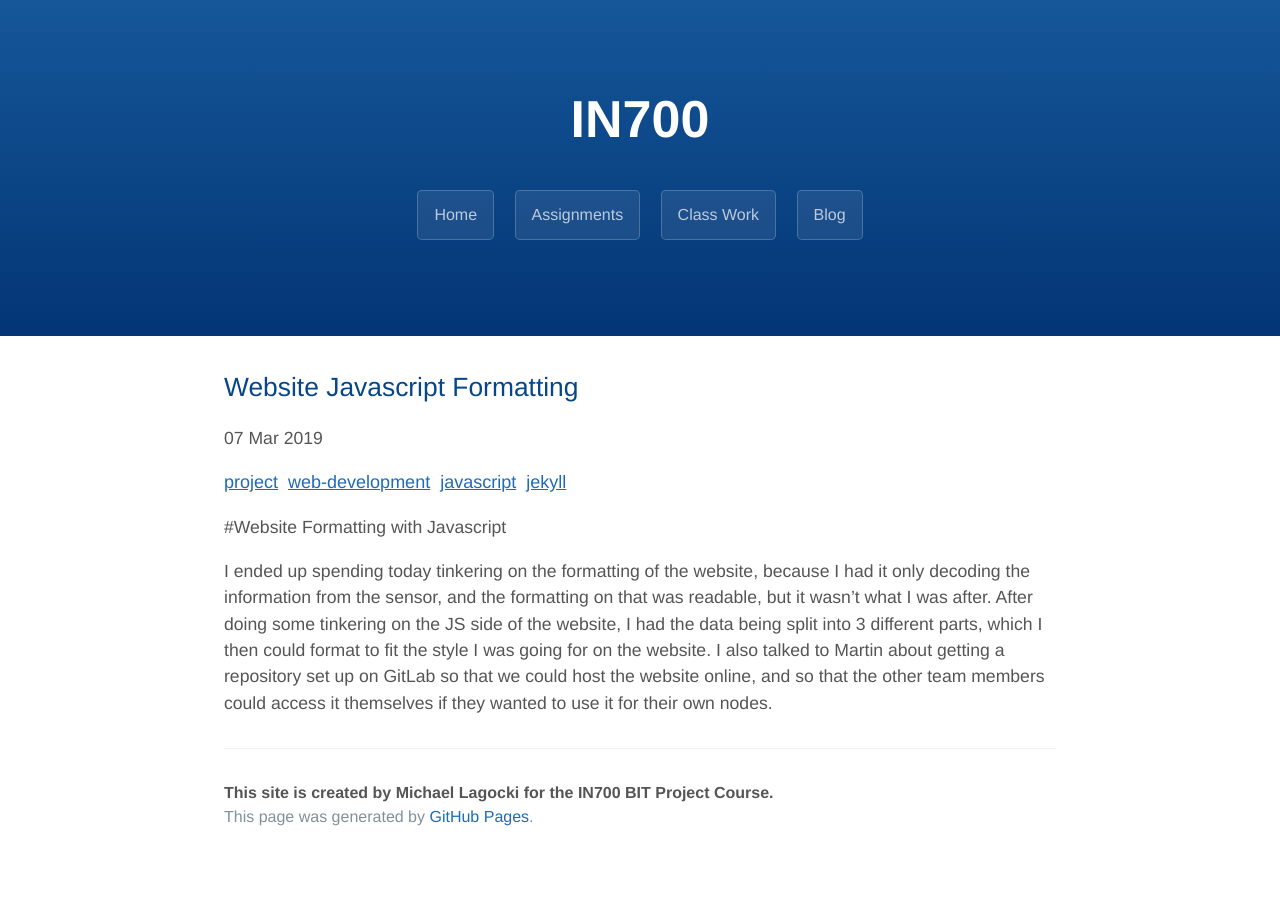
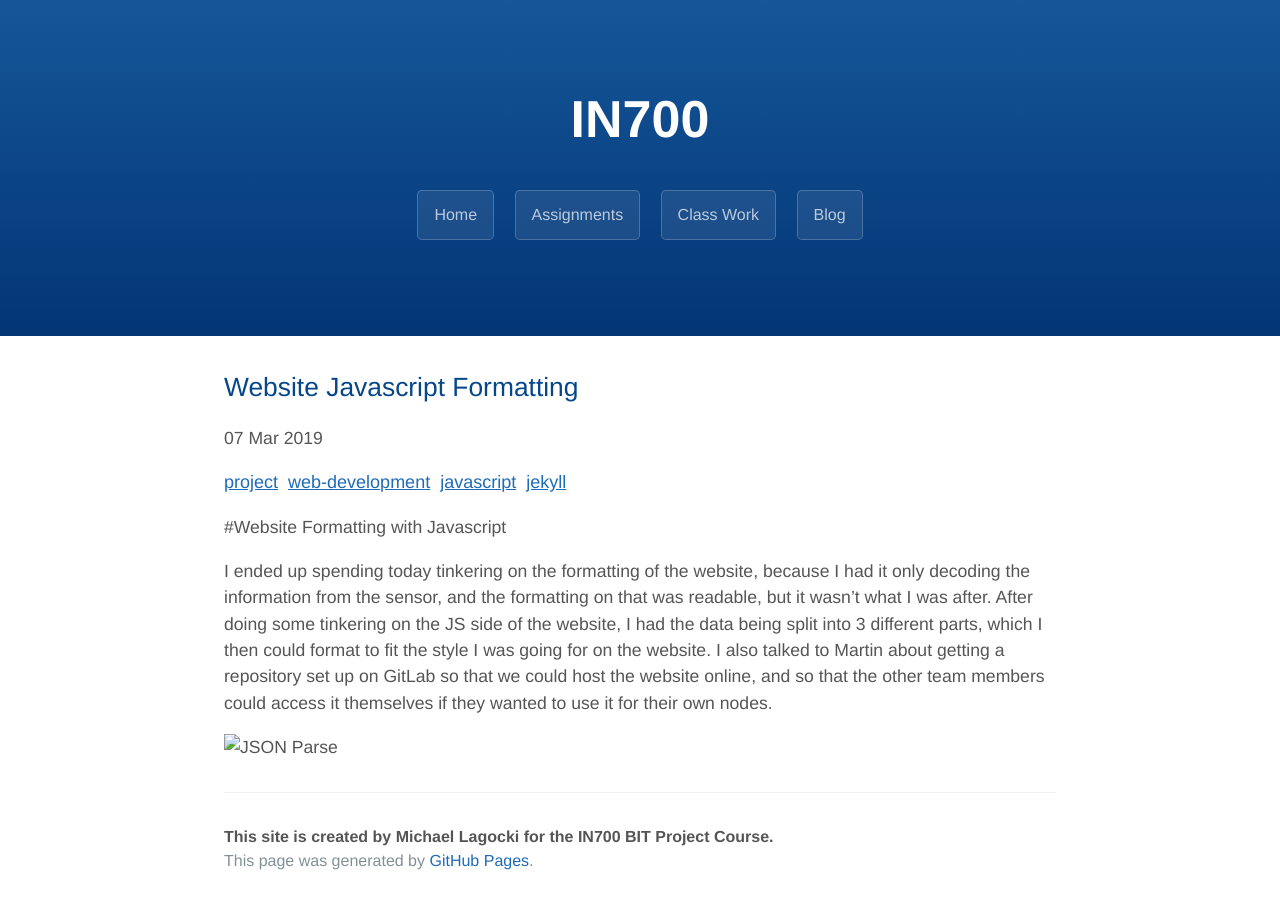
Before and after one commit to kammorne/IN700, a Jekyll site: the page built from _posts/2019-03-07-Website-Javascript-Formatting.md, in a window 1280 px wide. Built offline with Jekyll 4.4.1, drawn with Linux system fonts in a browser that asks for light colours.

Commit message:
Update 2019-03-07-Website-Javascript-Formatting.md

```diff
--- a/_posts/2019-03-07-Website-Javascript-Formatting.md
+++ b/_posts/2019-03-07-Website-Javascript-Formatting.md
@@ -12,3 +12,5 @@
 it wasn't what I was after. After doing some tinkering on the JS side of the website, I had the data being split into 3 different parts, which I then could format to fit the style
 I was going for on the website. I also talked to Martin about getting a repository set up on GitLab so that we could host the website online, and so that the other team members could
 access it themselves if they wanted to use it for their own nodes.
+
+![JSON Parse](https://kammorne.github.io/lagoma1_IN700/img/evidenceJSONParse.jpg)
```
